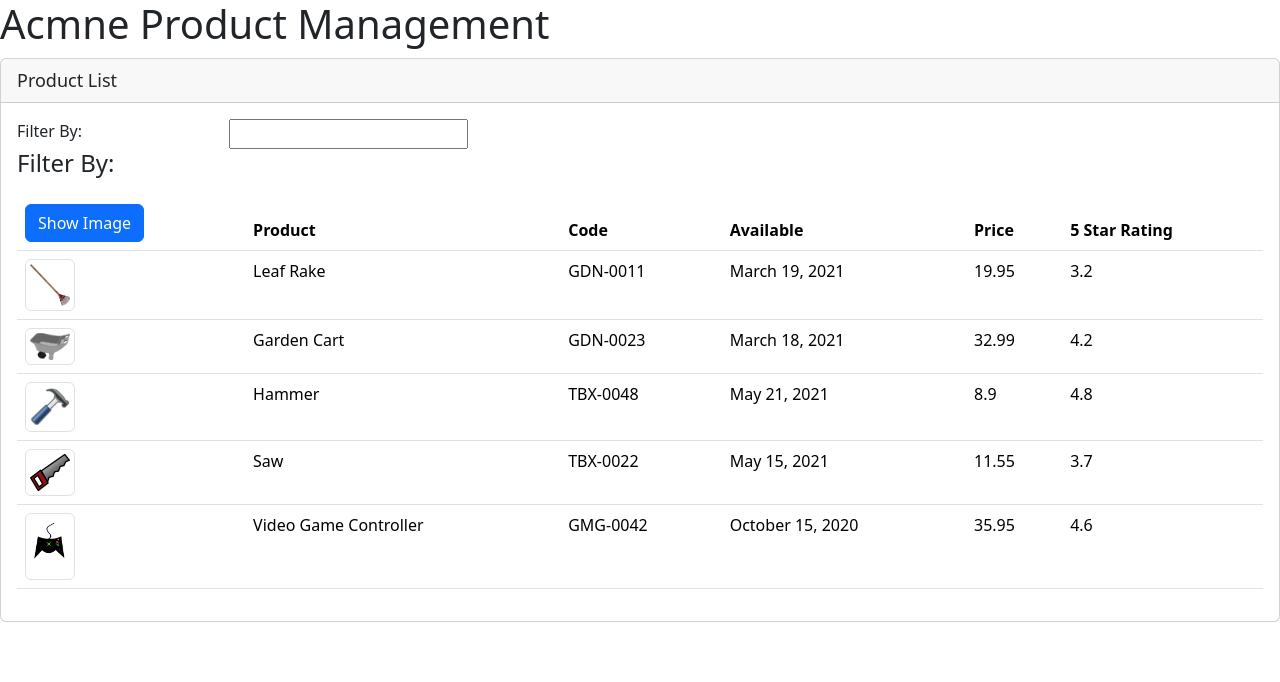
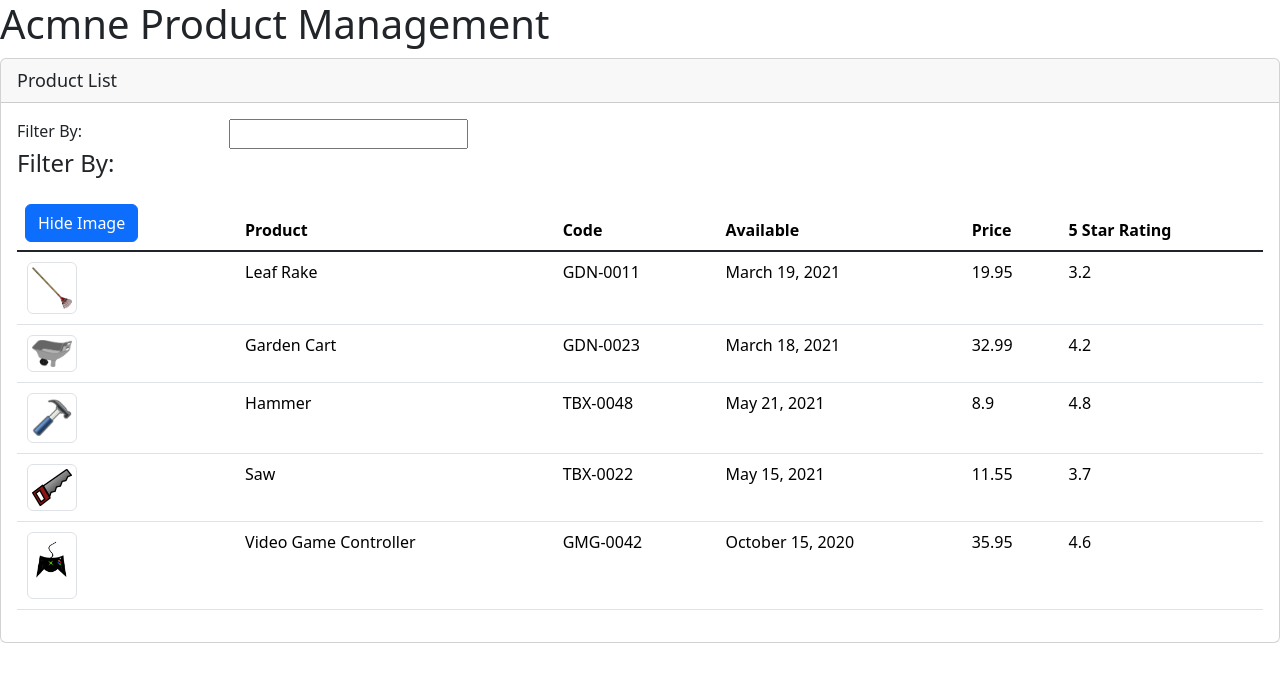
Before and after one commit to jordin-marshall/Angular-GettingStarted-Pluralsight, an Angular app: page / in a window 1280 px wide. Both pictures are taken after a click on the button "Show Image". Shown: the top 682 px of the page. Built offline with nearby package versions, Linux system fonts and the light colour scheme.

Commit message:
feat: added click event to toggle product images

```diff
--- a/src/app/products/product-list.component.html
+++ b/src/app/products/product-list.component.html
@@ -23,7 +23,9 @@
         <thead>
           <tr>
             <th scope="col">
-              <button class="btn btn-primary">Show Image</button>
+              <button
+                (click)="toggleImage()"
+                class="btn btn-primary">{{showImage ? 'Hide' : 'Show'}} Image</button>
             </th>
             <th scope="col">Product</th>
             <th scope="col">Code</th>
@@ -32,9 +34,17 @@
             <th scope="col">5 Star Rating</th>
           </tr>
         </thead>
-        <tbody>
+        <tbody class="table-group-divider">
           <tr *ngFor="let product of products">
-            <td><img src="{{ product.imageUrl }}" class="img-thumbnail" height="50" width="50"></td>
+            <td>
+              <img
+                *ngIf="showImage"
+                class="img-thumbnail"
+                [src]="product.imageUrl"
+                [title]="product.productName"
+                [style.width.px]="imageWidth"
+                [style.margin.px]="imageMargin">
+            </td>
             <td>{{ product.productName }}</td>
             <td>{{ product.productCode }}</td>
             <td>{{ product.releaseDate }}</td>
--- a/src/app/products/product-list.component.ts
+++ b/src/app/products/product-list.component.ts
@@ -8,12 +8,9 @@
 })
 
 export class ProductListComponent {
+  imageWidth: number = 50
+  imageMargin: number = 2
   pageTitle: string = 'Product List'
-  car: { type: string, model: string, year: number } = {
-    type: "Toyota",
-    model: "Corolla",
-    year: 2009
-  };
   products: {
     productId: number
     productName: string
@@ -24,4 +21,10 @@
     starRating: number
     imageUrl: string
   }[] = productData
+  showImage: boolean = false
+
+
+  toggleImage(): void {
+    this.showImage = !this.showImage
+  }
 }
```
